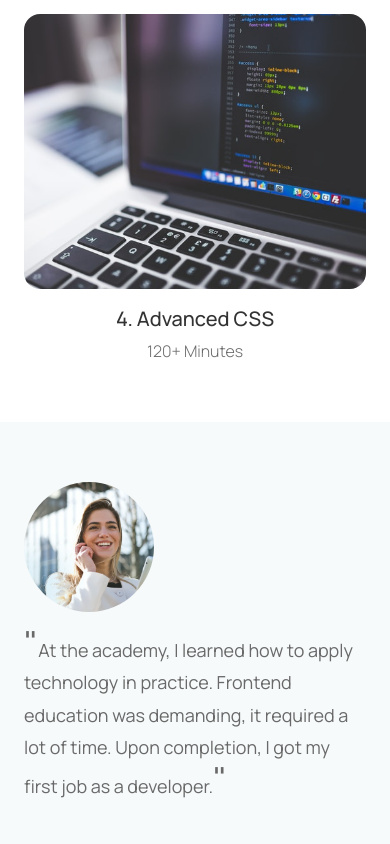
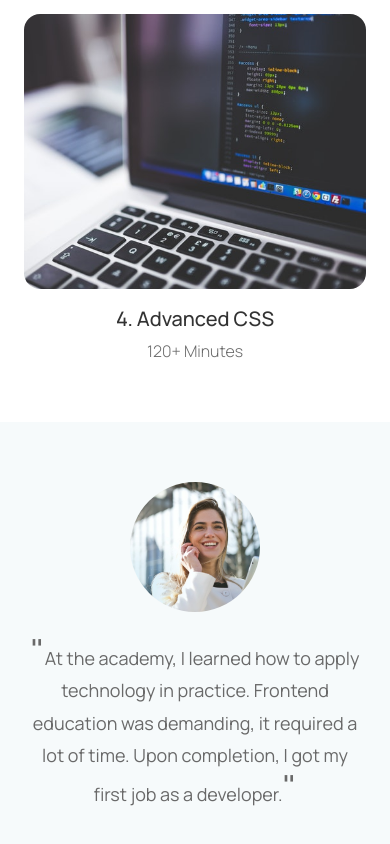
Before and after one commit to adurcevic/Speck-project, a React (Create React App) app: page / in a window 390 px wide. Shown: the part 2302-3146 px from the top of the page. Built offline with nearby package versions, Linux system fonts and the light colour scheme.

Commit message:
changed testimonial responsive design, and fixed register and sign in error

```diff
--- a/src/components/Testimonial/TestimonialStyle.js
+++ b/src/components/Testimonial/TestimonialStyle.js
@@ -4,33 +4,38 @@ import { colors, breakpoints } from "../../lib/style/theme";
 export const Testimonial = styled.div`
   display: flex;
   flex-direction: column;
+  align-items: center;
+
   @media (${breakpoints.tabletMedium}) {
     flex-direction: row;
     justify-content: space-between;
-    align-items: center;
   }
 `;
 
 export const Figure = styled.figure`
-  margin-bottom: 16px;
+  margin-bottom: 24px;
   width: 130px;
   height: 130px;
   border-radius: 50%;
   overflow: hidden;
   flex-shrink: 0;
+
   @media (${breakpoints.tabletMedium}) {
     margin-bottom: 0;
     width: 180px;
     height: 180px;
   }
+
   @media (${breakpoints.tablet}) {
     width: 230px;
     height: 230px;
   }
+
   @media (${breakpoints.destkop}) {
     width: 300px;
     height: 300px;
   }
+
   @media (${breakpoints.destkopLarge}) {
     width: 350px;
     height: 350px;
@@ -47,26 +52,31 @@ export const Content = styled.div`
   @media (${breakpoints.tabletMedium}) {
     padding-left: 60px;
   }
+
   @media (${breakpoints.destkop}) {
     padding-left: 100px;
   }
+
   @media (${breakpoints.destkopLarge}) {
     padding-left: 120px;
   }
 `;
 
 export const Text = styled.p`
-  /* text-align: center; */
+  text-align: center;
   font-size: 18px;
   line-height: 180%;
   color: ${colors.textSecondary};
+
   @media (${breakpoints.tabletMedium}) {
     text-align: left;
     font-size: 18px;
   }
+
   @media (${breakpoints.tablet}) {
     font-size: 24px;
   }
+
   @media (${breakpoints.destkop}) {
     font-size: 30px;
   }
@@ -74,9 +84,11 @@ export const Text = styled.p`
 
 export const Quotation = styled.span`
   font-size: 36px;
+
   @media (${breakpoints.tablet}) {
     font-size: 42px;
   }
+
   @media (${breakpoints.destkop}) {
     font-size: 48px;
   }
--- a/src/pages/Register/Register.js
+++ b/src/pages/Register/Register.js
@@ -63,7 +63,6 @@ const Register = () => {
             ),
           })}
           onSubmit={(values, actions) => {
-            registerUser(values);
             const user = {
               first_name: values.firstName,
               last_name: values.lastName,
--- a/src/pages/SignIn/SignIn.js
+++ b/src/pages/SignIn/SignIn.js
@@ -41,6 +41,7 @@ const SignIn = () => {
               const users = await getAllUser(res.access_token);
               const user = users.find((user) => user.email === values.email);
               localStorage.setItem("accessToken", res.access_token);
+              // localStorage.getItem -> Set isLoggedIn = true
 
               actions.setSubmitting(false);
               actions.resetForm({
```
